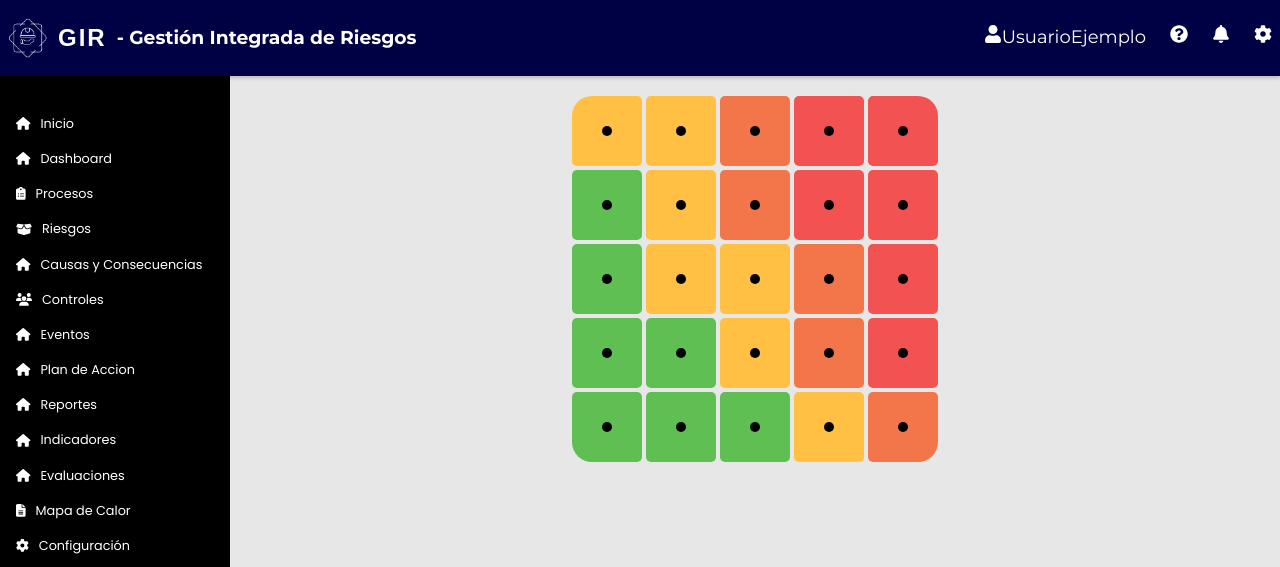
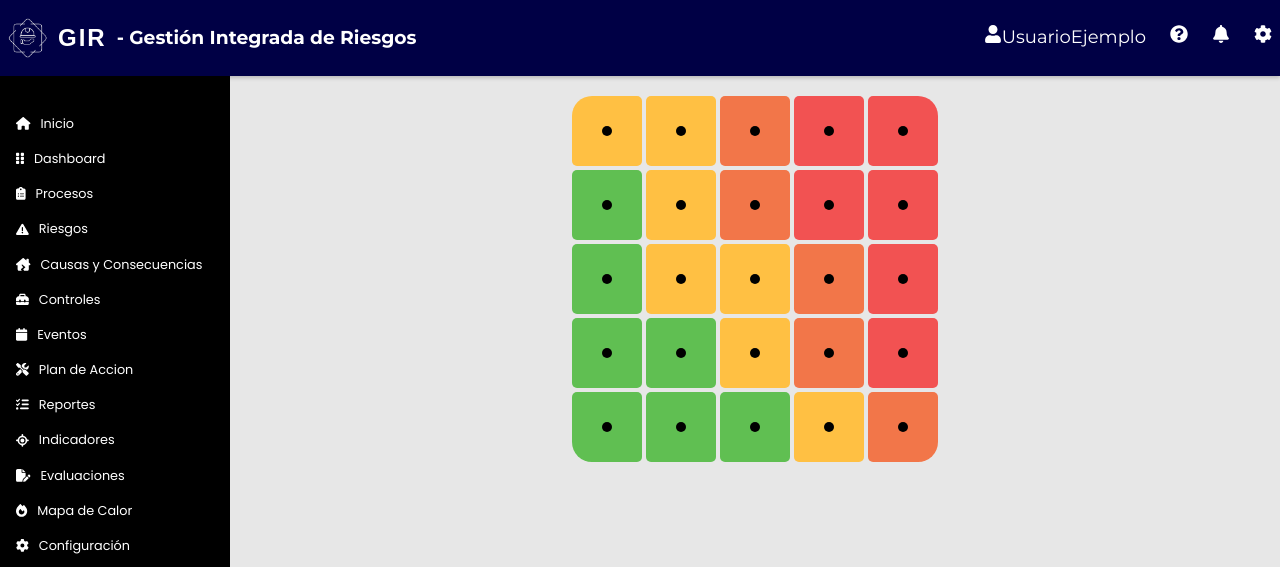
Before and after one commit to bldm99/girProject, a React (Vite) app: page / in a window 1280 px wide. Shown: the top 567 px of the page. Built offline with nearby package versions, Linux system fonts and the light colour scheme.

Commit message:
lateral icons

```diff
--- a/src/componentes/menulateral/Lateral.jsx
+++ b/src/componentes/menulateral/Lateral.jsx
@@ -9,11 +9,16 @@ import Inicio from '../inicio/Inicio';
 import Riesgos from '../riesgos/Riesgos';
 
 
+
 //icons
 import { FontAwesomeIcon } from '@fortawesome/react-fontawesome';
 import { faHome, faClipboardList, faBoxOpen, faUsers, faFileAlt,
      faChartBar, faBullhorn, faTags, faShoppingCart, faCog,
-     faSignOutAlt  } from '@fortawesome/free-solid-svg-icons';
+     faSignOutAlt  , faGripVertical , faTriangleExclamation,
+     faHouseChimneyCrack,faToolbox,faCalendar,faScrewdriverWrench,
+     faListCheck,faLocationCrosshairs,faFilePen,faFire} from '@fortawesome/free-solid-svg-icons';
+
+
 import Proceso from '../Procesos/Proceso';
 
 const Lateral = ({cambio}) => {
@@ -29,8 +34,7 @@ const Lateral = ({cambio}) => {
                         Inicio
                     </li>
                     <li id="inicio" onClick={() => cambio(<Inicio />)}>
-                        <FontAwesomeIcon icon={faHome} className="icon" />
-                        <FontAwesomeIcon icon="fa-solid fa-gauge" style={{color: "#e0e2e5",}} />
+                        <FontAwesomeIcon icon={faGripVertical} className="icon" />
                         Dashboard
                     </li>
                     <li id="proceso" onClick={() => cambio(<Proceso />)}>
@@ -39,40 +43,41 @@ const Lateral = ({cambio}) => {
                         Procesos
                     </li>
                     <li id="productos" onClick={() => cambio(<Riesgos />)}>
-                        <FontAwesomeIcon icon={faBoxOpen} className="icon" />
+                        <FontAwesomeIcon icon={faTriangleExclamation} className="icon" />
+
                         Riesgos
                     </li>
                     <li id="inicio" onClick={() => cambio(<Inicio />)}>
-                        <FontAwesomeIcon icon={faHome} className="icon" />
+                        <FontAwesomeIcon icon={faHouseChimneyCrack} className="icon" />
                         Causas y Consecuencias
                     </li>
 
                     <li id="clientes" onClick={() => cambio(<Inicio />)}>
-                        <FontAwesomeIcon icon={faUsers} className="icon" />
+                        <FontAwesomeIcon icon={faToolbox} className="icon" />
                         Controles
                     </li>
                     <li id="inicio" onClick={() => cambio(<Inicio />)}>
-                        <FontAwesomeIcon icon={faHome} className="icon" />
+                        <FontAwesomeIcon icon={faCalendar} className="icon" />
                         Eventos
                     </li>
                     <li id="inicio" onClick={() => cambio(<Inicio />)}>
-                        <FontAwesomeIcon icon={faHome} className="icon" />
+                        <FontAwesomeIcon icon={faScrewdriverWrench} className="icon" />
                         Plan de Accion
                     </li>
                     <li id="inicio" onClick={() => cambio(<Inicio />)}>
-                        <FontAwesomeIcon icon={faHome} className="icon" />
+                        <FontAwesomeIcon icon={faListCheck} className="icon" />
                         Reportes
                     </li>
                     <li id="inicio" onClick={() => cambio(<Inicio />)}>
-                        <FontAwesomeIcon icon={faHome} className="icon" />
+                        <FontAwesomeIcon icon={faLocationCrosshairs} className="icon" />
                         Indicadores
                     </li>
                     <li id="inicio" onClick={() => cambio(<Inicio />)}>
-                        <FontAwesomeIcon icon={faHome} className="icon" />
+                        <FontAwesomeIcon icon={faFilePen} className="icon" />
                         Evaluaciones
                     </li>
                     <li id="contenido" onClick={() => cambio(<Inicio />)}>
-                        <FontAwesomeIcon icon={faFileAlt} className="icon" />
+                        <FontAwesomeIcon icon={faFire} className="icon" />
                         Mapa de Calor
                     </li>
                     <li id="configuracion" onClick={() => cambio(<Testcliente />)}>
--- a/src/componentes/riesgos/Riesgos.jsx
+++ b/src/componentes/riesgos/Riesgos.jsx
@@ -10,11 +10,21 @@ import Formularior from './formularior/Formularior';
 
 import * as Datariesgo from '../../utils/Datariesgo'
 
+//Toast aviso emergente
+import { toast, ToastContainer } from 'react-toastify';
+import 'react-toastify/dist/ReactToastify.css';
+
 const Riesgos = () => {
 
 
     const buscarRiesgos = Datariesgo.buscarRiesgos
+    const postRiesgos = Datariesgo.postRiesgos
+
     const [datariesgos, setDatariesgos] = useState([])
+    // Ordena los datos en objriesgos por la fecha en orden descendente
+    const sortedData = datariesgos.sort((a, b) => new Date(b.fecha) - new Date(a.fecha));
+
+
 
     //Mostrar y ocultar descripcion
     const [mostrarDesc, setMostarDesc] = useState(false)
@@ -42,6 +52,7 @@ const Riesgos = () => {
         const obtenerdata = async () => {
             try {
                 const riesgos = await buscarRiesgos("6531d08612ec096c58717b97", setDatariesgos)
+
             } catch (error) {
                 console.log(error)
             }
@@ -52,11 +63,35 @@ const Riesgos = () => {
         };
     }, []);
 
-    console.log(modalVisible)
+    //efectuar registro de nuevo riesgo
+    const registroRiesgo = async (dato) => {
+        try {
+            await postRiesgos(
+                dato.idusuario,
+                dato.nombre,
+                dato.impacto_desc,
+                dato.impacto_num,
+                dato.impacto_porc,
+                dato.probabilidad_desc,
+                dato.probabilidad_num,
+                dato.probabilidad_porc,
+                dato.calificacion,
+                dato.riesgo,
+                dato.proceso_asignado
+            )
+            //Una vez registrado se cierra el modal
+            setModalVisible(false);
+            toast.success('¡Riego registrado de manera exitosa!');
+            //Perimite refresar la tabla con los nuevos datos registrados
+            await buscarRiesgos("6531d08612ec096c58717b97", setDatariesgos)
+        } catch (error) {
+            console.log(error)
+        }
+    }
 
     return (
         <div className='riesgo-container'>
-
+            <ToastContainer />
             <div className='btn-flot'>
                 <Button variant="outlined" onClick={() => { registrar() }}>
                     Generar nuevo riesgo
@@ -92,7 +127,7 @@ const Riesgos = () => {
             </div>
 
             <div>
-                <Tabla objriesgos= {datariesgos} />
+                <Tabla objriesgos={datariesgos} />
             </div>
 
 
@@ -101,7 +136,10 @@ const Riesgos = () => {
 
                 {modalVisible && (
                     <div className="modalBldm">
-                        <Formularior objrSetriesgos= {setDatariesgos}
+                        <Formularior
+                            objrSetriesgos={setDatariesgos}
+                            registroRiesgo={registroRiesgo}
+                            closeBmodal={setModalVisible}
                         />
                     </div>
                 )}
--- a/src/componentes/riesgos/formularior/Formularior.jsx
+++ b/src/componentes/riesgos/formularior/Formularior.jsx
@@ -13,12 +13,14 @@ import Imputx from '../../imputx/Imputx';
 import * as Botones from '../../../colors/Btncolor'
 import * as Datariesgo from '../../../utils/Datariesgo'
 
-import { toast, ToastContainer } from 'react-toastify';
-import 'react-toastify/dist/ReactToastify.css';
+
 
 const Formularior = (props) => {
 
-    const {objrSetriesgos} = props
+
+
+
+    const { objrSetriesgos, registroRiesgo, closeBmodal } = props
 
     const postRiesgos = Datariesgo.postRiesgos
     const buscarRiesgos = Datariesgo.buscarRiesgos
@@ -35,7 +37,7 @@ const Formularior = (props) => {
 
 
 
-    const registrarx = async (event) => {
+    const registrarx = async () => {
 
         let impacto_num = 0;
         let impacto_porc = ""
@@ -80,18 +82,32 @@ const Formularior = (props) => {
 
         var riesgo = ""
 
-        if([6, 11, 16, 17, 21, 22, 23].includes(calificacion)){
+        if ([6, 11, 16, 17, 21, 22, 23].includes(calificacion)) {
             riesgo = "Bajo"
-        }else if ([1,2,7,12,13,18,24].includes(calificacion)) {
+        } else if ([1, 2, 7, 12, 13, 18, 24].includes(calificacion)) {
             riesgo = "Medio"
-        } else if ([3,8,14,19,25].includes(calificacion)) {
+        } else if ([3, 8, 14, 19, 25].includes(calificacion)) {
             riesgo = "Alto"
         } else {
             riesgo = "Extremo"
         }
 
+        let valoresForm = {
+            idusuario: "6531d08612ec096c58717b97",
+            nombre:nombre,
+            impacto_desc:impacto_desc,
+            impacto_num:impacto_num.toString(),
+            impacto_porc,
+            probabilidad_desc:probabilidad_desc,
+            probabilidad_num:probabilidad_num.toString(),
+            probabilidad_porc,
+            calificacion:calificacion.toString(),
+            riesgo,
+            proceso_asignado:"En espera"
+        }
+        registroRiesgo(valoresForm)
 
-        event.preventDefault()
+        /*event.preventDefault()
         try {
             await postRiesgos(
                 "6531d08612ec096c58717b97",
@@ -108,12 +124,16 @@ const Formularior = (props) => {
 
             )
             await buscarRiesgos("6531d08612ec096c58717b97", objrSetriesgos)
-            toast.success('¡Nuevo producto registrado de manera exitosa!');
+
+            toast.success('¡Riesgo registrado de manera exitosa!');
+
             console.log("Producto registrado")
         } catch (error) {
             console.log(error)
-        }
+        }*/
     }
+
+
 
 
     const ColorButton = Botones.ColorButton
@@ -129,10 +149,12 @@ const Formularior = (props) => {
 
 
 
+
+
     return (
 
         <div className='formularior'>
-            <ToastContainer />
+
             <div className='box-for-cont'>
                 <div className='for-title'>
                     Generar nuevo riesgo
@@ -247,7 +269,7 @@ const Formularior = (props) => {
                 <div className='for-save'>
                     <div className='for-botones'>
                         <button onClick={registrarx} >Registar</button>
-                        <button >Cancelar</button>
+                        <button onClick={() => {closeBmodal(false)}} >Cancelar</button>
                     </div>
                 </div>
 
--- a/src/componentes/riesgos/tabalr/Tabla.jsx
+++ b/src/componentes/riesgos/tabalr/Tabla.jsx
@@ -25,7 +25,10 @@ import * as Datariesgo from '../../../utils/Datariesgo'
 
 const Tabla = (props) => {
 
-    const {objriesgos} = props
+    const { objriesgos } = props
+
+    // Ordena los datos en objriesgos por la fecha en orden descendente
+    const sortedData = objriesgos.sort((a, b) => new Date(b.fecha) - new Date(a.fecha));
 
     const jsonData = Valores.jsonData
     const tableHeaders = [
@@ -132,14 +135,15 @@ const Tabla = (props) => {
                             </TableRow>
                         </TableHead>
                         <TableBody>
-                            {objriesgos.map((row) => (
+                            {sortedData.map((row) => (
                                 <TableRow key={row.id}>
                                     {tableHeaders.map((header) => (
-                                        <TableCell key={header.id}>{row[header.id]}</TableCell>
+                                        <TableCell key={header.id}>
+                                            {header.id === 'fecha' ? new Date(row.fecha).toLocaleDateString() : row[header.id]}
+                                        </TableCell>
                                     ))}
                                 </TableRow>
                             ))}
-
                         </TableBody>
                     </Table>
                 </TableContainer>
```
